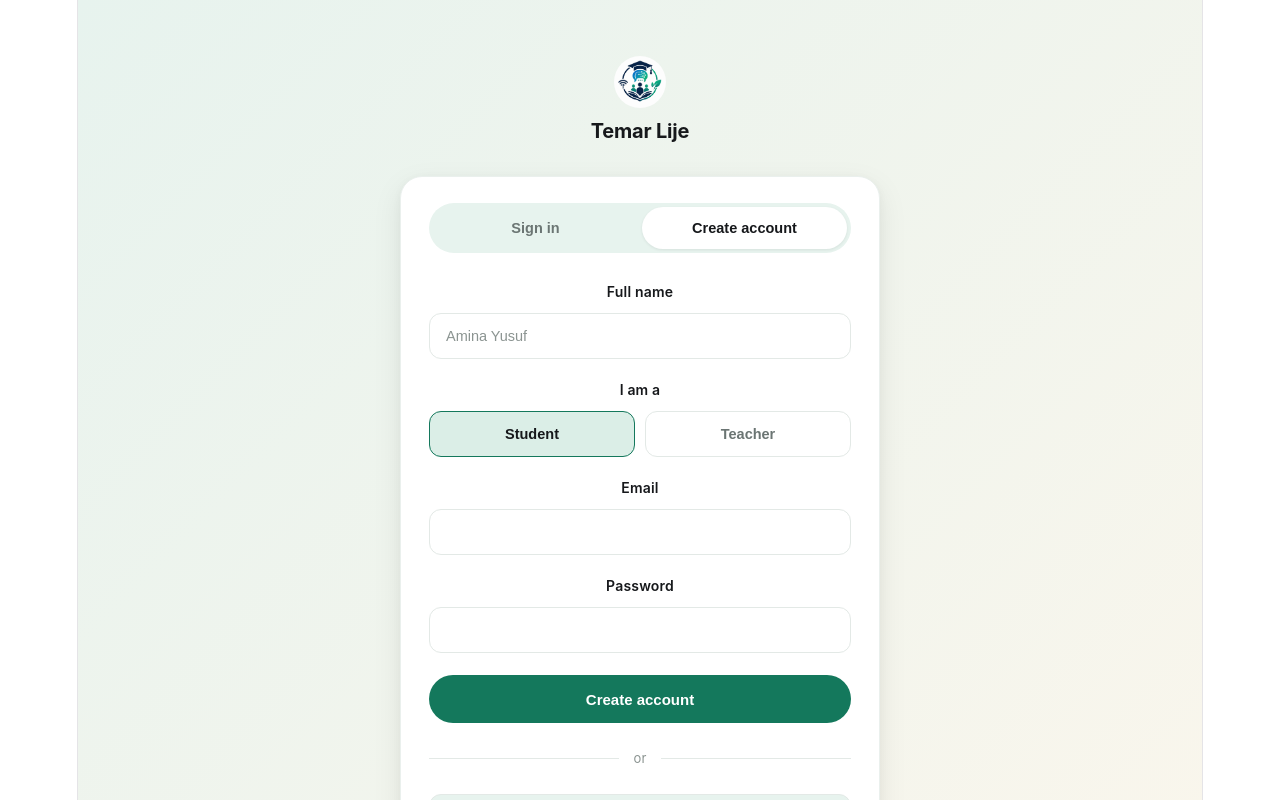
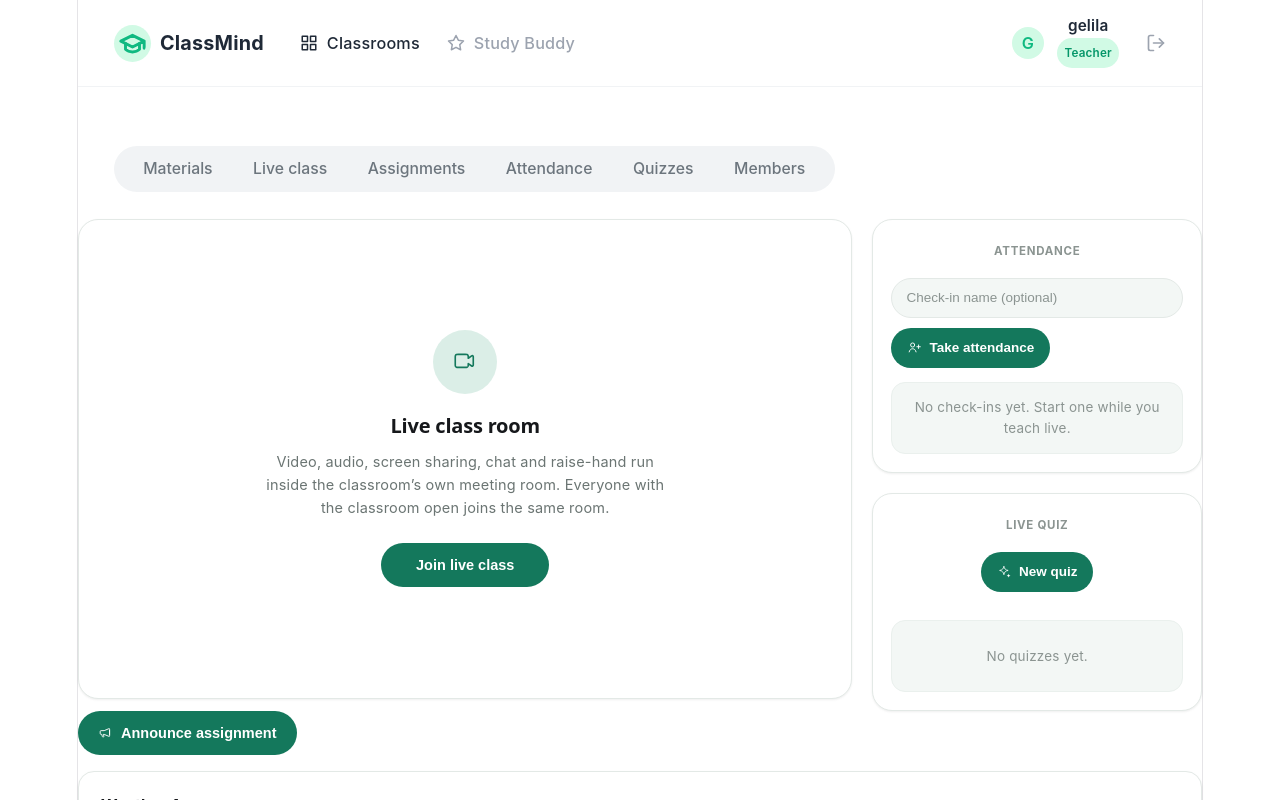
Before and after one commit to Gfani/Temar_lije, a React (Vite) app in the folder temar_lije/: page / in a window 1280 px wide. Shown: the top 800 px of the page. Built offline with nearby package versions, Linux system fonts and the light colour scheme.

Commit message:
latest updates

```diff
--- a/temar_lije/src/App.jsx
+++ b/temar_lije/src/App.jsx
@@ -4,17 +4,20 @@ import AssignmentsTab from "./features/classroom-detail/tabs/AssignmentsTab/Assi
 import LiveClassTab from "./features/classroom-detail/tabs/LiveClassTab/LiveClassTab"
 import TeacherMemberTab from "./features/classroom-detail/tabs/TeacherMemberTab/TeacherMemberTab"
 import StudyBuddy from "./features/study-buddy/study-buddy"
+import Title from "./components/common/title/Title"
 function App() {
 
 
   return (
     <>
+      <Title/>
       <LiveClassTab />
       <AssignmentsTab />
       <TeacherMemberTab />
       <StudyBuddy />
       <SignIn />
       <CreateAccount />
+
     </>
   )
 }
--- a/temar_lije/src/components/common/title/Title.css
+++ b/temar_lije/src/components/common/title/Title.css
@@ -1,9 +1,145 @@
+.title-wrapper {
+  display: flex;
+  flex-direction: column;
+  font-family: 'Inter', 'Roboto', sans-serif;
+  background-color: #ffffff;
+}
+
+/* --- Top Navigation Bar --- */
+.app-top-nav {
+  display: flex;
+  justify-content: space-between;
+  align-items: center;
+  padding: 1rem 2rem;
+  border-bottom: 1px solid #f1f3f5;
+  background-color: #ffffff;
+}
+
+.nav-left {
+  display: flex;
+  align-items: center;
+  gap: 2rem;
+}
+
+.brand-logo {
+  display: flex;
+  align-items: center;
+  gap: 0.5rem;
+}
+
+.logo-icon {
+  color: #10b981; /* green */
+  background-color: #d1fae5; /* light green bg */
+  border-radius: 50%;
+  padding: 0.25rem;
+  width: 28px;
+  height: 28px;
+}
+
+.brand-name {
+  font-weight: 700;
+  font-size: 1.1rem;
+  color: #1f2937;
+}
+
+.primary-links {
+  display: flex;
+  gap: 1.5rem;
+  align-items: center;
+}
+
+.nav-link {
+  text-decoration: none;
+  display: flex;
+  align-items: center;
+  gap: 0.5rem;
+  color: #9ca3af;
+  font-weight: 500;
+  font-size: 0.9rem;
+  transition: color 0.2s ease;
+}
+
+.nav-link:hover, .nav-link.active {
+  color: #4b5563;
+}
+
+.nav-link.active {
+  color: #1f2937;
+}
+
+.nav-icon {
+  color: inherit;
+}
+
+.nav-right {
+  display: flex;
+  align-items: center;
+  gap: 1.5rem;
+}
+
+.user-profile {
+  display: flex;
+  align-items: center;
+  gap: 0.75rem;
+}
+
+.avatar {
+  display: flex;
+  align-items: center;
+  justify-content: center;
+  width: 32px;
+  height: 32px;
+  background-color: #d1fae5;
+  color: #10b981;
+  border-radius: 50%;
+  font-weight: 600;
+  font-size: 0.9rem;
+}
+
+.user-info {
+  display: flex;
+  flex-direction: column;
+}
+
+.username {
+  font-size: 0.85rem;
+  font-weight: 600;
+  color: #1f2937;
+  line-height: 1.1;
+}
+
+.user-badge {
+  font-size: 0.65rem;
+  color: #059669;
+  background-color: #d1fae5;
+  padding: 0.1rem 0.4rem;
+  border-radius: 999px;
+  font-weight: 600;
+  margin-top: 0.2rem;
+  display: inline-block;
+  width: fit-content;
+}
+
+.logout-btn {
+  background: none;
+  border: none;
+  cursor: pointer;
+  color: #9ca3af;
+  padding: 0;
+  display: flex;
+  align-items: center;
+  transition: color 0.2s ease;
+}
+
+.logout-btn:hover {
+  color: #4b5563;
+}
+
+/* --- Course Header Area --- */
 .course-header-container {
   display: flex;
   flex-direction: column;
   padding: 1.5rem 2rem;
-  background-color: #ffffff;
-  font-family: 'Inter', 'Roboto', sans-serif; /* Fallback to standard clean fonts */
 }
 
 .course-header-top {
--- a/temar_lije/src/components/common/title/Title.jsx
+++ b/temar_lije/src/components/common/title/Title.jsx
@@ -11,6 +11,52 @@ const Title = ({
   tabs = ['Materials', 'Live class', 'Assignments', 'Attendance', 'Quizzes', 'Members']
 }) => {
   return (
+    <div className="title-wrapper">
+      <header className="app-top-nav">
+        <div className="nav-left">
+          <div className="brand-logo">
+            <svg className="logo-icon" viewBox="0 0 24 24" width="24" height="24" stroke="currentColor" strokeWidth="2.5" fill="none" strokeLinecap="round" strokeLinejoin="round">
+              <path d="M22 10v6M2 10l10-5 10 5-10 5z"></path>
+              <path d="M6 12v5c3 3 9 3 12 0v-5"></path>
+            </svg>
+            <span className="brand-name">ClassMind</span>
+          </div>
+          <nav className="primary-links">
+            <a href="#" className="nav-link active">
+              <svg className="nav-icon" viewBox="0 0 24 24" width="18" height="18" stroke="currentColor" strokeWidth="2" fill="none" strokeLinecap="round" strokeLinejoin="round">
+                <rect x="3" y="3" width="7" height="7"></rect>
+                <rect x="14" y="3" width="7" height="7"></rect>
+                <rect x="14" y="14" width="7" height="7"></rect>
+                <rect x="3" y="14" width="7" height="7"></rect>
+              </svg>
+              Classrooms
+            </a>
+            <a href="#" className="nav-link">
+              <svg className="nav-icon" viewBox="0 0 24 24" width="18" height="18" stroke="currentColor" strokeWidth="2" fill="none" strokeLinecap="round" strokeLinejoin="round">
+                <polygon points="12 2 15.09 8.26 22 9.27 17 14.14 18.18 21.02 12 17.77 5.82 21.02 7 14.14 2 9.27 8.91 8.26 12 2"></polygon>
+              </svg>
+              Study Buddy
+            </a>
+          </nav>
+        </div>
+        <div className="nav-right">
+          <div className="user-profile">
+            <div className="avatar">G</div>
+            <div className="user-info">
+              <span className="username">gelila</span>
+              <span className="user-badge">Teacher</span>
+            </div>
+          </div>
+          <button className="logout-btn" aria-label="Logout">
+            <svg viewBox="0 0 24 24" width="20" height="20" stroke="currentColor" strokeWidth="2" fill="none" strokeLinecap="round" strokeLinejoin="round">
+              <path d="M9 21H5a2 2 0 0 1-2-2V5a2 2 0 0 1 2-2h4"></path>
+              <polyline points="16 17 21 12 16 7"></polyline>
+              <line x1="21" y1="12" x2="9" y2="12"></line>
+            </svg>
+          </button>
+        </div>
+      </header>
+
       <div className="course-header-container">
         <div className="course-header-top">
           <div className="course-header-left">
@@ -45,6 +91,7 @@ const Title = ({
           ))}
         </div>
       </div>
+    </div>
   );
 };
 
--- a/temar_lije/src/main.jsx
+++ b/temar_lije/src/main.jsx
@@ -1,11 +1,11 @@
 import { StrictMode } from 'react'
 import { createRoot } from 'react-dom/client'
 import './index.css'
-import CreateAccount from './features/auth/create_account/create_account'
+import App from './App'
 
 
 createRoot(document.getElementById('root')).render(
   <StrictMode>
-    <CreateAccount />
+    <App   />
   </StrictMode>,
 )
```
Lines whose indentation alone changed are shown as unchanged.
